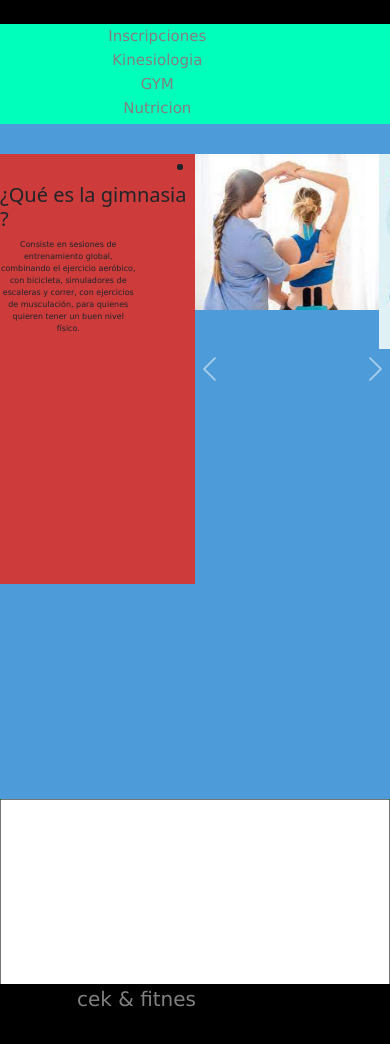
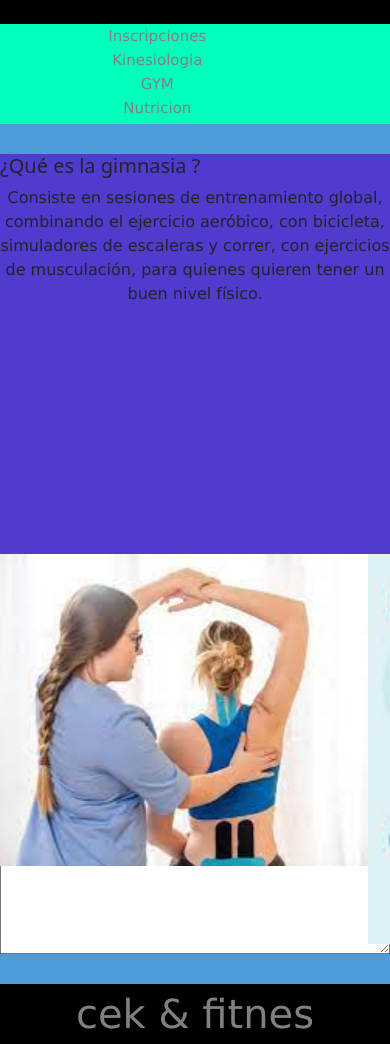
Before and after one commit to axantognoli/PreEntregaAntognoli, a website: page TP-DISEÑO WEB/TP-C1,2,3,4/html/Nosotros.html in a window 390 px wide. Shown: the part 36-1080 px from the top of the page. Drawn offline with nearby package versions, Linux system fonts and the light colour scheme.

Commit message:
PF-ANTOGNOLI
Entrega final

```diff
--- a/TP-DISEÑO WEB/TP-C1,2,3,4/CSS/stilo-general.css
+++ b/TP-DISEÑO WEB/TP-C1,2,3,4/CSS/stilo-general.css
@@ -15,7 +15,7 @@ img{
 }
 header{
     background-color: black;
-    width: 100%;
+    width: 1425px;
 }
 h1{
     color: gray;
@@ -37,8 +37,8 @@ main{
     background-color: rgb(77, 156, 217);
     object-position: left;
     text-decoration: none;
-    height: 100%;
-    width: 100%;
+    height: 860px;
+    width: 1425px;
     padding-top: 30px;
     padding-bottom: 30px;
     overflow: hidden;
@@ -66,7 +66,7 @@ footer{
     text-align: center;
     font-family: Verdana, Geneva, Tahoma, sans-serif;
     font-size: 40px;
-    width: 100%;
+    width: 1425px;
     overflow: hidden;
 }
 li{
@@ -86,6 +86,18 @@ ul{
 a{
     font-size: 15px;
 }
+
+#div_menu {
+    font-size: 10%;
+    background-color: cornsilk;
+    font-family: Verdana, Geneva, Tahoma, sans-serif;
+    text-decoration: none;
+    text-align: center;
+    margin:5%;
+    margin-top: 0px;
+    width: 30%;
+    position: sticky;
+    text-decoration-line: none; }
 
 header{
     background-color: black;
@@ -109,63 +121,31 @@ header{
 
 
        nav{
-        display: block;
-        text-decoration:  none;
+    text-decoration:  none;
        background-color: rgb(0, 255, 187);
        font-family: Verdana, Geneva, Tahoma, sans-serif;
        width: 100%;
        height: 100%;
-       position: relative;
        top: 0px;
    }
-    #contenido-image{
-        align-items: center;
-        width: 100%;
-        height: 100%;
 
-    }
-    #consultas{
-        margin-top: 0%;
-        background-color:  green;
-        align-content: center;
-        font-size: 20%;
-        width: 100%;
-        height: 100%;
-
-}
-#contenido{
-    background-color:  rgb(205, 59, 59);
-    align-content: center;
-    grid-area: a1;
-
-}
 div{
-    width: 100%;
-    height: 100%;
     display:list-item;
 }
 p{
     font-family: Verdana, Geneva, Tahoma, sans-serif;
     text-decoration: none;
     text-align: center;
-    font-size: 50%;
-    width: 70%;
-    height: 70%;
+    font-size: 100%;
+    width: 100%;
+    height: 100%;
 }
 #grilla-menu{
     width: 100%;
     height: 100%;
-    display: grid;
-    grid-template-rows: 215px 215px 215px 215px;
-    grid-template-columns: 25% 25% 25% 25%;
-    grid-template-areas: "a1 a1 a2 a2"
-                        "a1 a1 a2 a2"
-                        "a3 a3 a3 a3"
-                        "a4 a4 a4 a4";
-    background-color: rgb(77, 156, 217);
-   justify-content: center;
 }
 footer{
+    text-align: center;
     width: 100%;
     height: 100%;
 }
--- a/TP-DISEÑO WEB/TP-C1,2,3,4/scss/stillo-modif.scss
+++ b/TP-DISEÑO WEB/TP-C1,2,3,4/scss/stillo-modif.scss
@@ -12,7 +12,6 @@
 #consultas{
     background-color:  green;
     align-content: center;
-
     grid-area: a4;
 }
 #contenido{
@@ -51,8 +50,8 @@
 /*grids */
 #grilla-menu{
     display: grid;
-    grid-template-rows: 215px 215px 215px 215px;
-    grid-template-columns: 25% 25% 25% 25%;
+    grid-template-rows: 1fr 1fr 1fr 1fr;
+    grid-template-columns: 1fr 1fr 1fr 1fr ;
     grid-template-areas: "a1 a1 a2 a2"
                         "a1 a1 a2 a2"
                         "a3 a3 a3 a3"
```
Also changed, not shown: TP-DISEÑO WEB/TP-C1,2,3,4/html/GYM.html (+2 -2 lines), TP-DISEÑO WEB/TP-C1,2,3,4/CSS/stillo-modif.css, TP-DISEÑO WEB/TP-C1,2,3,4/img/fondo.jpg (added), TP-DISEÑO WEB/TP-C1,2,3,4/img/fondo2.jpg (added), TP-DISEÑO WEB/TP-C1,2,3,4/img/images.jpeg (added).
